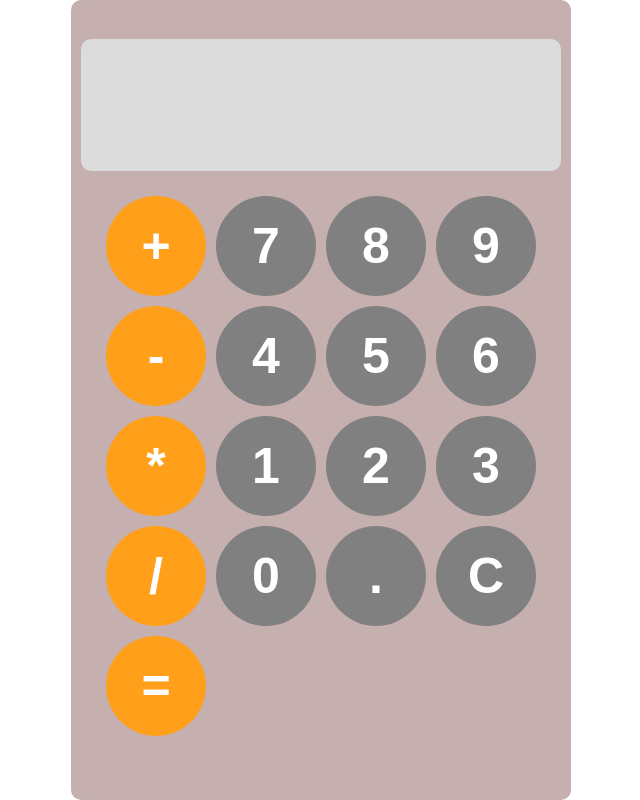
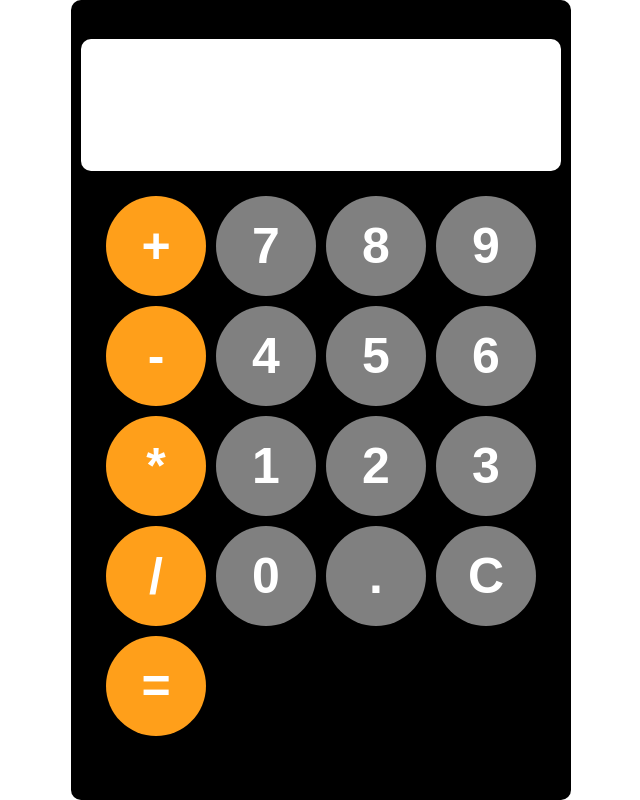
Before and after one commit to GEOBASSEAST/mycalculator, a plain HTML site: page index.html in a window 1280 px wide. Shown: the whole page, without its empty margins (319-959 px from the left). Drawn offline with Linux system fonts and the light colour scheme.

Commit message:
mycalculator

```diff
--- a/index.html
+++ b/index.html
@@ -21,8 +21,7 @@
                 height: 800px;
                 border: 5px;
                 border-radius: 10px;
-                border-color: black;
-                background-color: rgb(197, 175, 175);
+                background-color: black;
             }
 
 
@@ -86,8 +85,8 @@
                 font-size: 5rem;
                 text-align: center;
                 border: none;
-                background-color: gainsboro;
-                color: white;
+                background-color: white;
+                color: black;
                 border-radius: 10px;
 
 
```
